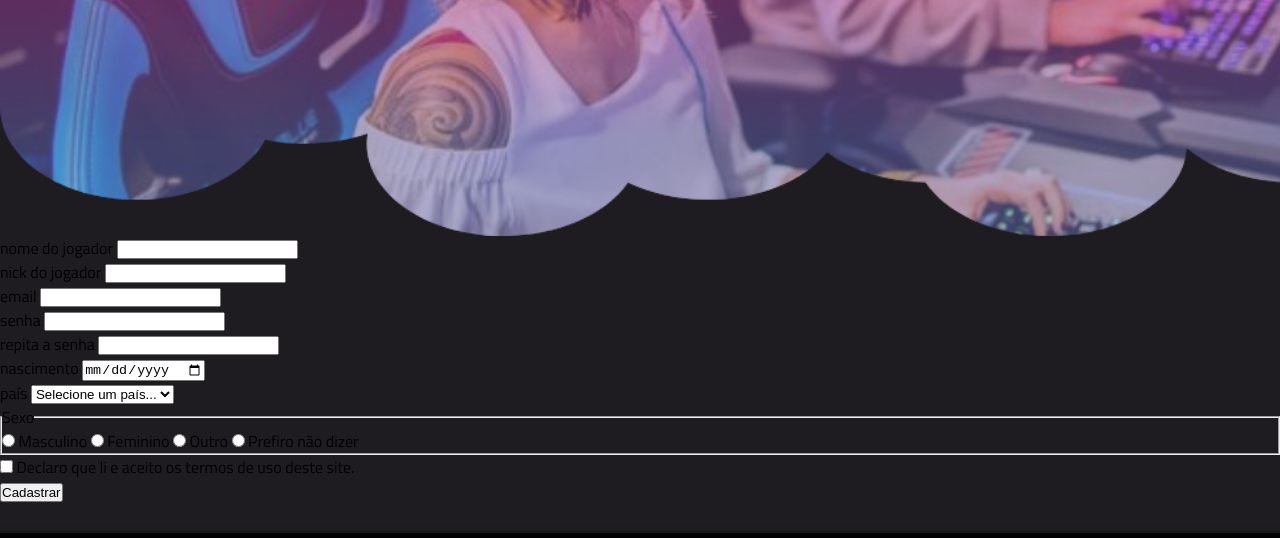
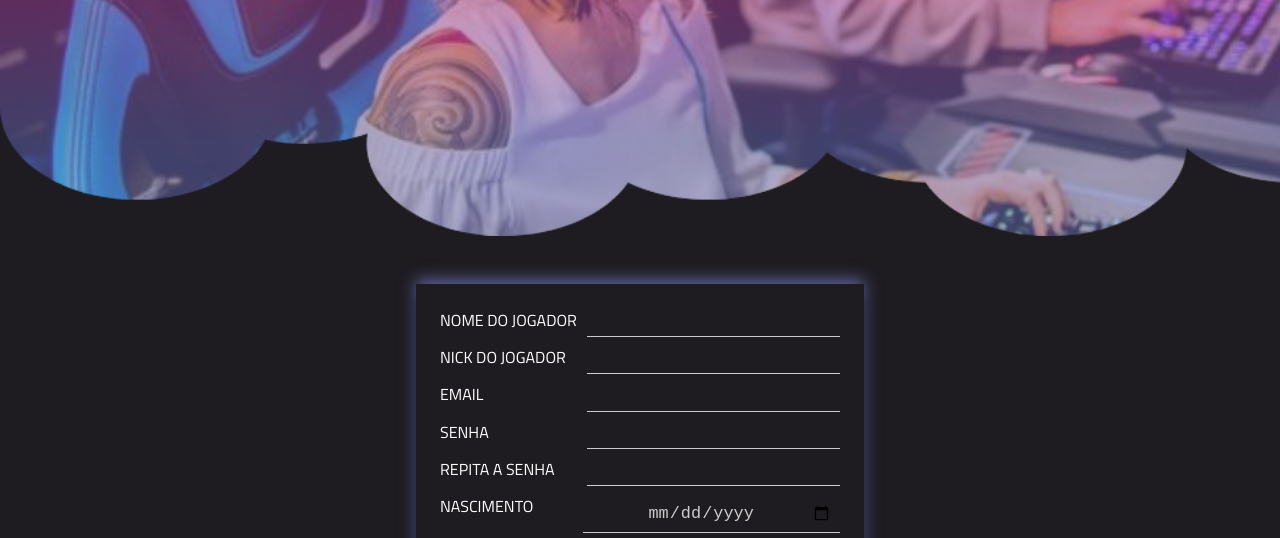
Before and after one commit to theo-devbot/E-Players, a plain HTML site: page cadastro.html in a window 1280 px wide. Shown: the part 186-724 px from the top of the page. Drawn offline with Linux system fonts and the light colour scheme.

Commit message:
Pagina de Cadastro Finalizada

```diff
--- a/cadastro.html
+++ b/cadastro.html
@@ -34,7 +34,7 @@
             <h1>Cadastro de Jogador</h1>
         </div>
 
-        <form action="" method="post">
+        <form class="form_cadastro" action="" method="post">
 
             <div class="campo">
                 <label for="nome">nome do jogador</label>
@@ -63,7 +63,7 @@
 
             <div class="campo">
                 <label for="nascimento">nascimento</label>
-                <input type="date" name="nascimento" id="nascimento">
+                <input type="date" name="nascimento" id="nascimento" max="2020-03-05" min="1900-01-01">
             </div>
 
             <div class="campo">
@@ -93,12 +93,12 @@
 
             </fieldset>
 
-            <div class="campo">
+            <div class="campo termos">
                 <input type='checkbox' name='check' id='check'>
                 <label for="check">Declaro que li e aceito os termos de uso deste site.</label>
             </div>
 
-            <button type="submit">Cadastrar</button>
+            <button type="submit" class="btn gradient">Cadastrar</button>
 
         </form>
 
--- a/css/style.css
+++ b/css/style.css
@@ -283,3 +283,89 @@ footer p{
     text-transform: uppercase;
     padding-top: 3em;
 }
+
+.form_cadastro{
+    width: 100%;
+    max-width: 400px;
+    box-shadow: 0px 13px 10px rgba(0, 0, 0, 0.5), 0px -4px 15px rgba(114, 119, 195, 0.8);
+    margin: auto;
+    display: flex;
+    flex-direction: column;
+    align-items: center;
+    color: white;
+    margin-top: 3em;
+    margin-bottom: 3em;
+    padding: 1.5em;
+}
+
+.campo{
+    width: 100%;
+    display: flex;
+    justify-content: space-between;
+    margin-bottom: 0.5em;
+}
+
+.campo label{
+    text-transform: uppercase;
+}
+
+input[type='text'],
+input[type='email'],
+input[type='password'],
+input[type='date'],
+
+select{
+    border: none;
+    background-color: #1e1c21;
+    color: #cccccc;
+    border-bottom: 1px solid;
+    width: 60%;
+    padding: 0.5em;
+}
+
+input[type='date']{
+    text-align: center;
+    font-size: 1.3em;
+}
+
+input:focus, select:focus{
+    outline: none;
+    background-color: #474747;
+    box-shadow: 0 0 5px #474747;
+    border-bottom: 1px solid var(--purple);
+}
+
+fieldset{
+    width: 100%;
+    border: none;
+    margin-bottom: 2em;
+}
+
+fieldset legend{
+    text-transform: uppercase;
+}
+
+input[type='radio']{
+    margin-right: 0.1em;
+}
+
+fieldset label{
+    margin-right: 0.5em;
+}
+
+.termos{
+    align-items: center;
+    justify-content: start;
+}
+
+.termos label{
+    text-transform: initial;
+    margin-left: 0.5em;
+}
+
+.form_cadastro button{
+    border: none;
+    width: 60%;
+    margin-top: 2em;
+    cursor: pointer;
+}
```
